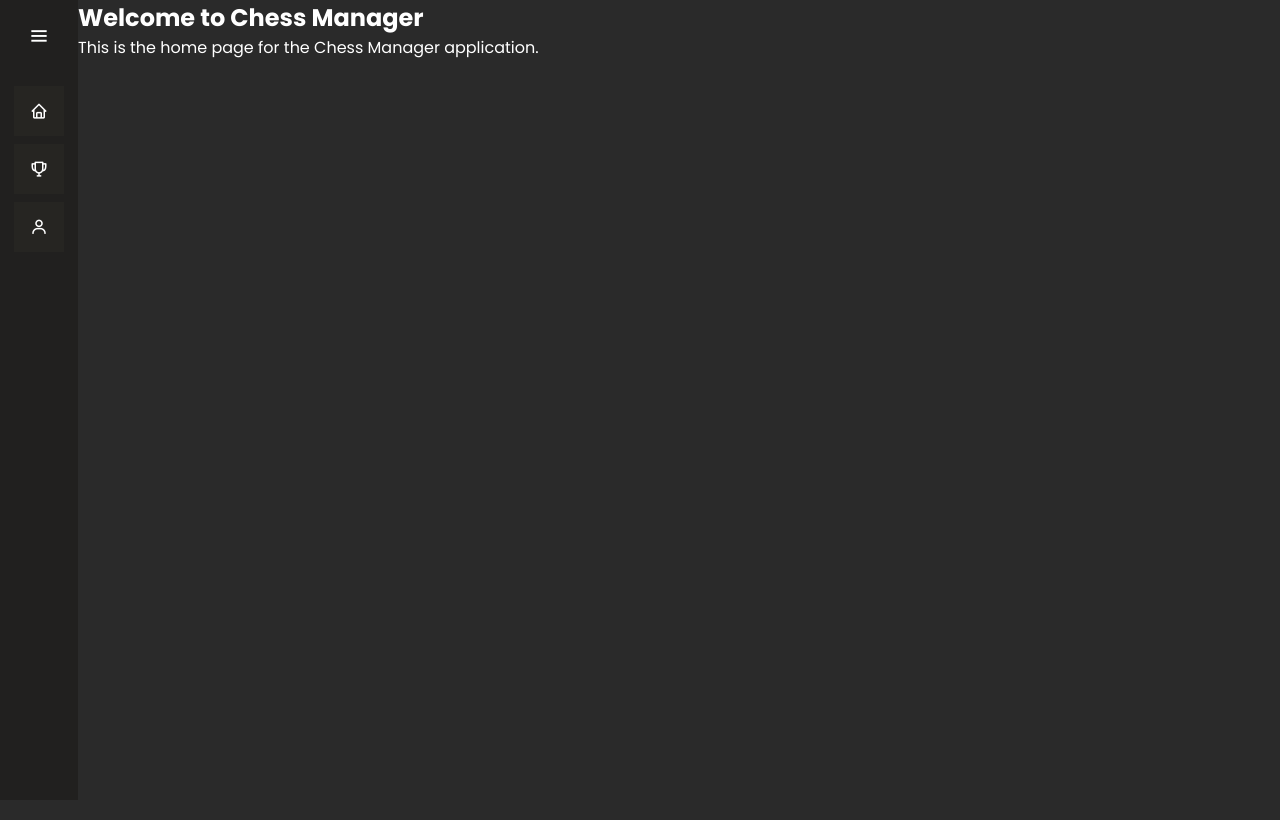
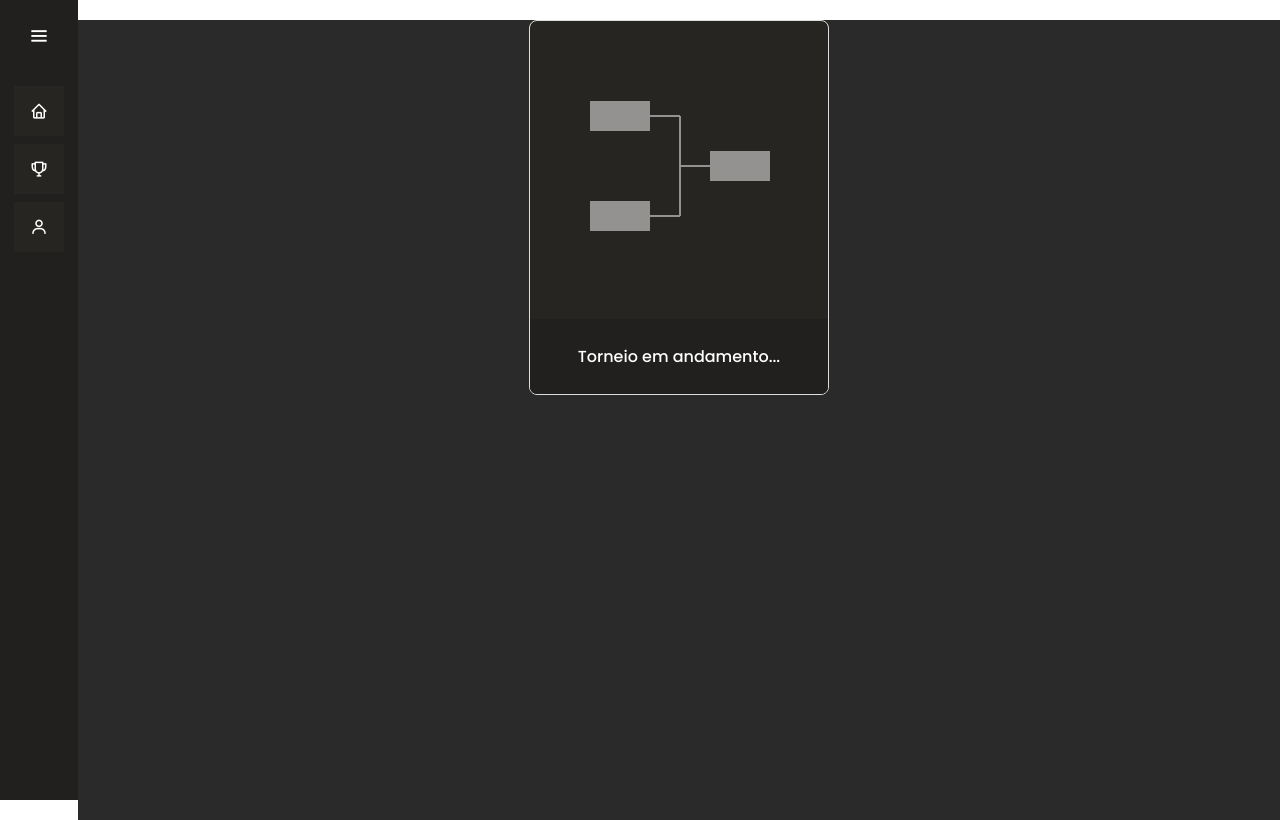
Before and after one commit to Gustavo-Vieira-Unasp/chess, a Django app: page /simple_tournament/ in a window 1280 px wide. Before the commit the page ends 234 px from the top, so only its background shows below. Run offline with Django 5.2, Linux system fonts and the light colour scheme.

Commit message:
0.0.0.0.0.0.0.0.012

```diff
--- a/app_simple_tournament/templates/app_simple_tournament.html
+++ b/app_simple_tournament/templates/app_simple_tournament.html
@@ -11,9 +11,34 @@ simple_tournament
 {% endblock %}
 
 {% block 'dashboard' %}
-<div class="simple_tournament-content">
-    <h1>Welcome to Chess Manager</h1>
-    <p>This is the home page for the Chess Manager application.</p>
+<div class="dashboard">
+    <div class="container">
+        <!-- Tournament Bracket Section -->
+        <svg width="300" height="300" xmlns="http://www.w3.org/2000/svg">
+            <!-- Group All Elements Together -->
+            <g class="svg-group">
+                <!-- Team Rectangles -->
+                <rect class="team" x="60" y="80" width="60" height="30" fill="#939291" />
+                <rect class="team" x="60" y="180" width="60" height="30" fill="#939291" />
+
+                <!-- Horizontal Lines -->
+                <line class="line" x1="120" y1="95" x2="150" y2="95" stroke="#939291" stroke-width="2" />
+                <line class="line" x1="120" y1="195" x2="150" y2="195" stroke="#939291" stroke-width="2" />
+                <line class="line" x1="150" y1="145" x2="180" y2="145" stroke="#939291" stroke-width="2" />
+
+                <!-- Vertical Line -->
+                <line class="line" x1="150" y1="95" x2="150" y2="195" stroke="#939291" stroke-width="2" />
+
+                <!-- Match Rectangle -->
+                <rect class="match" x="180" y="130" width="60" height="30" fill="#939291" />
+            </g>
+        </svg>
+
+        <!-- Written Content Section -->
+        <div class="text-section">
+            Torneio em andamento...
+        </div>
+    </div>
 </div>
 {% endblock %}
 
--- /dev/null
+++ b/templates/static/app_simple_tournament/css/simple_tournament.css
@@ -0,0 +1,64 @@
+/* General Reset */
+* {
+    margin: 0;
+    padding: 0;
+    box-sizing: border-box;
+  }
+
+  /* Container Styling */
+  .container {
+    width: 300px; /* Fixed width */
+    height: 375px; /* Total height */
+    display: flex;
+    flex-direction: column; /* Stack children vertically */
+    background-color: var(--main-color); /* Light gray background */
+    border: 1px solid #ddd; /* Subtle border */
+    border-radius: 8px; /* Rounded corners */
+    overflow: hidden; /* Ensure content doesn't overflow */
+    margin: 20px auto; /* Center the container horizontally */
+    transition: background-color 0.3s ease; /* Smooth transition for hover effect */
+  }
+
+  .container:hover {
+    background-color: var(--light-color); /* Change container background on hover */
+  }
+
+  /* Tournament Bracket Section (Top Part) */
+  .bracket-section {
+    flex: 1; /* Takes up remaining space (300x300) */
+    background-color: var(--light-color); /* White background */
+    border-bottom: 1px solid var(--light-color); /* Separator line */
+    display: flex;
+    align-items: center; /* Center content vertically */
+    justify-content: center; /* Center content horizontally */
+    overflow: hidden; /* Ensure SVG stays within bounds */
+  }
+
+  /* Written Content Section (Bottom Part) */
+  .text-section {
+    height: 75px; /* Fixed height for bottom section */
+    background-color: var(--dark-color); /* Light background for text */
+    display: flex;
+    align-items: center; /* Center content vertically */
+    justify-content: center; /* Center content horizontally */
+    font-size: 16px;
+    font-weight: 500;
+    transition: color 0.3s ease; /* Smooth transition for text color */
+  }
+
+
+  /* Hover Effects for SVG Elements */
+  .svg-group:hover .team,
+  .container:hover .team {
+    fill: var(--main-color); /* Change team rectangles to primary color */
+  }
+
+  .svg-group:hover .line,
+  .container:hover .line {
+    stroke: var(--main-color); /* Change lines to primary color */
+  }
+
+  .svg-group:hover .match,
+  .container:hover .match {
+    fill: var(--main-color); /* Change match rectangle to primary color */
+  }
```
Also changed, not shown: README.md.
